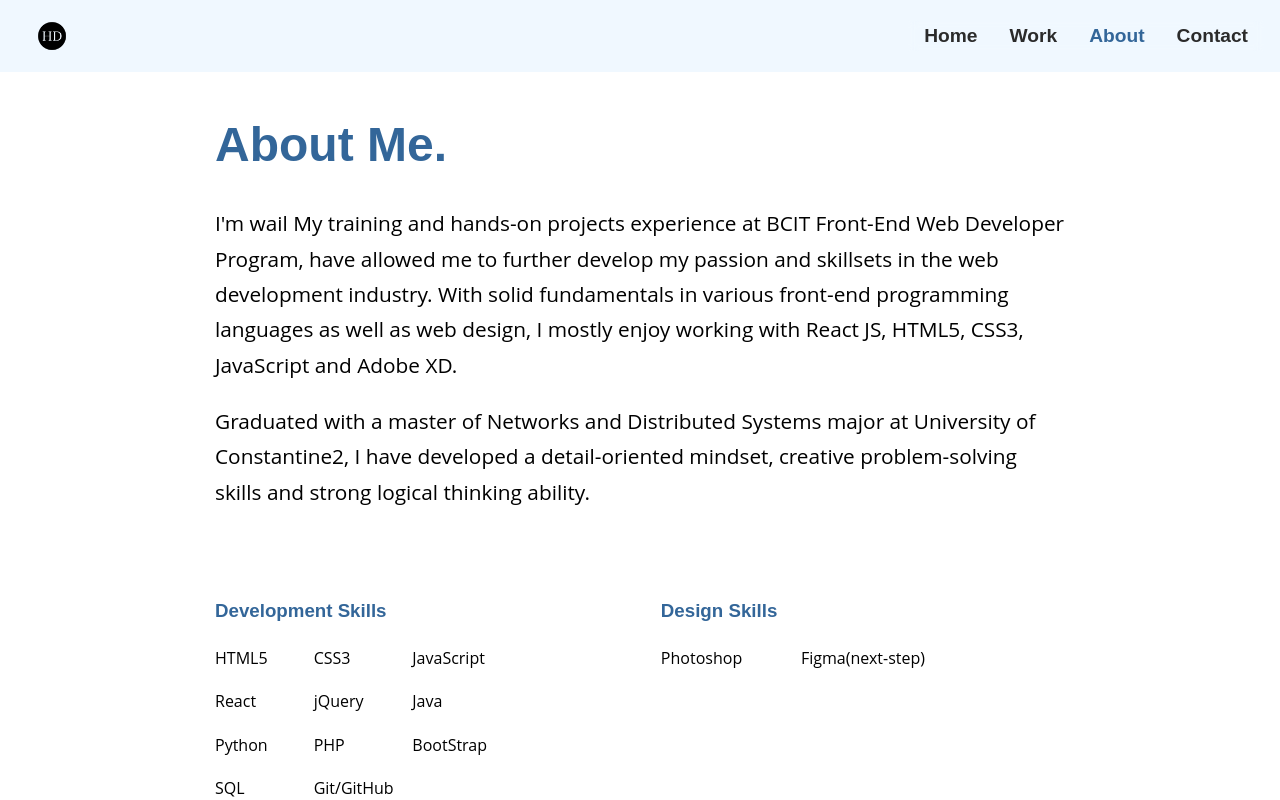
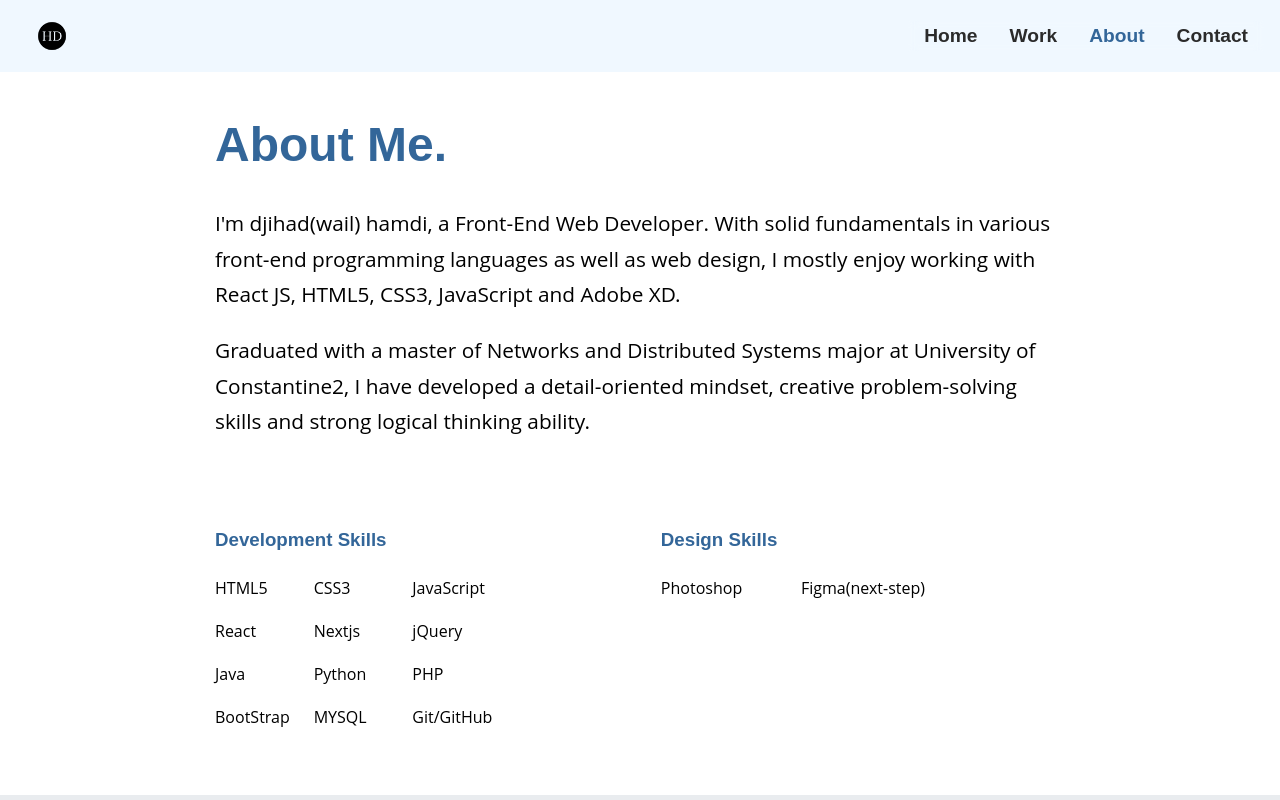
Before and after one commit to wailh/wailh-portfolio, a React (Create React App) app: page /about in a window 1280 px wide. Shown: the top 800 px of the page. Built offline with nearby package versions, Linux system fonts and the light colour scheme.

Commit message:
Update PageAbout.js

```diff
--- a/src/pages/PageAbout.js
+++ b/src/pages/PageAbout.js
@@ -39,18 +39,14 @@ const PageAbout = () => {
         <title>Hamdi Djihad | About Me</title>
         <meta
           name="description"
-          content="A summary of wail's background and technical skills as a Front-End Developer."
+          content="A summary of Djihad Hamdi's background and technical skills as a Front-End Developer."
         />
       </Helmet>
       <section className="about-content">
         <div className="about-text">
           <h1 data-aos="fade-up">About Me.</h1>
           <p data-aos="fade-up" data-aos-delay="50">
-            I'm wail My training and hands-on projects experience
-            at{' '}
-            <abbr title="Constantine 2 University">BCIT</abbr>{' '}
-            Front-End Web Developer Program, have allowed me to further develop
-            my passion and skillsets in the web development industry. With solid
+            I'm djihad(wail) hamdi, a Front-End Web Developer. With solid
             fundamentals in various front-end programming languages as well as
             web design, I mostly enjoy working with React JS, HTML5, CSS3,
             JavaScript and Adobe XD.
@@ -71,12 +67,13 @@ const PageAbout = () => {
               <li>CSS3</li>
               <li>JavaScript</li>
               <li>React</li>
+              <li>Nextjs</li>
               <li>jQuery</li>
               <li>Java</li>
               <li>Python</li>
               <li>PHP</li>
               <li>BootStrap</li>
-              <li>SQL</li>
+              <li>MYSQL</li>
               <li>Git/GitHub</li>
             </ul>
           </div>
```
